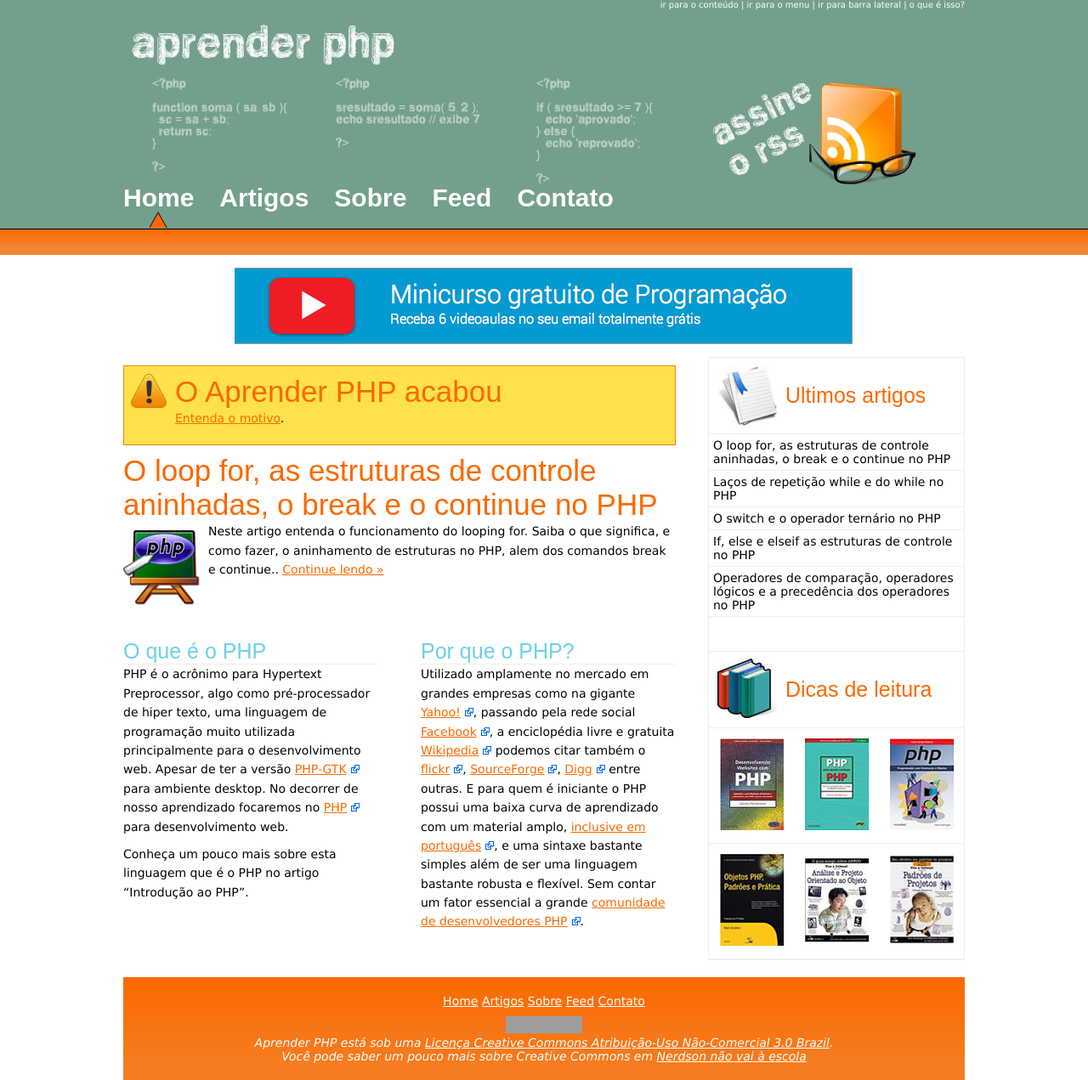
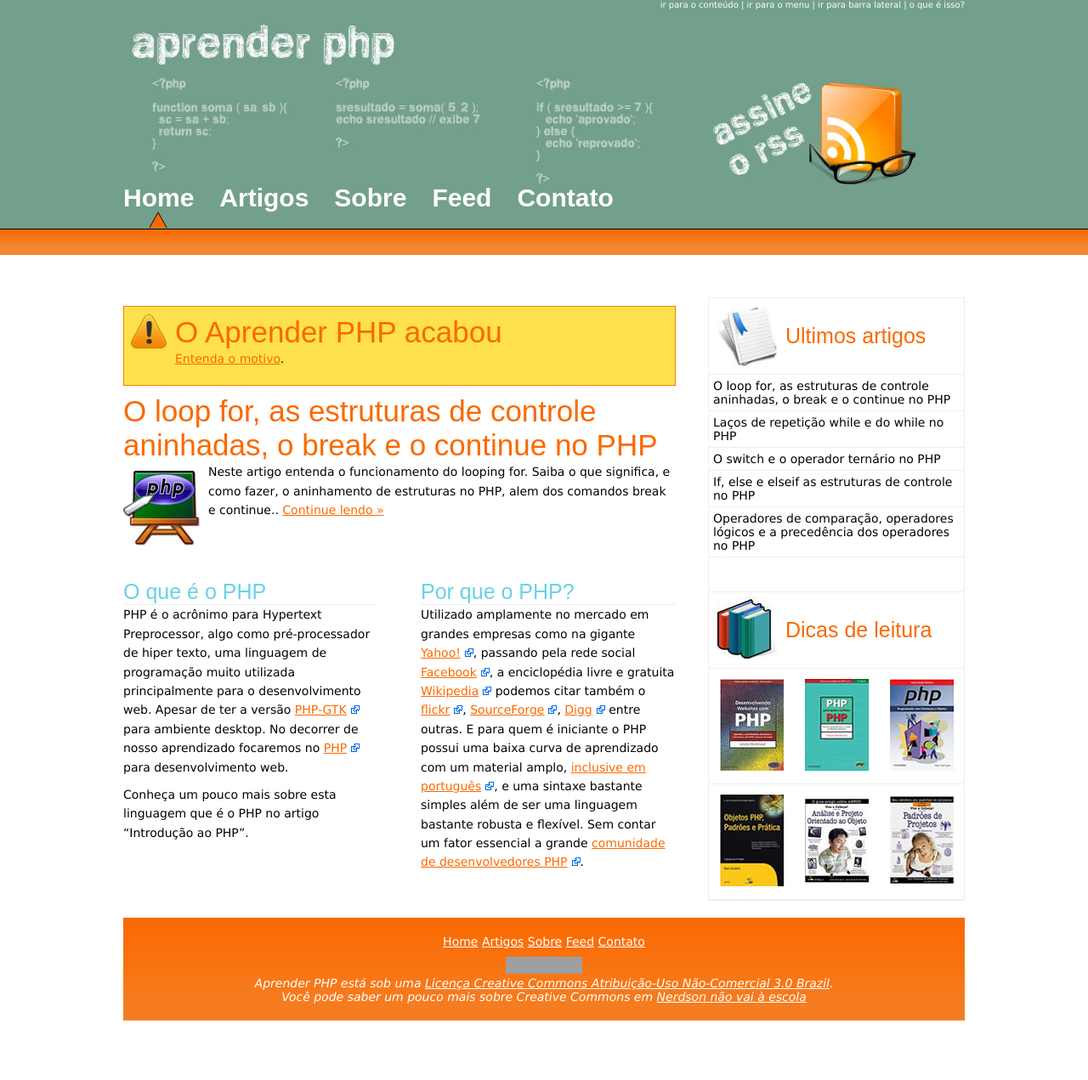
Before and after one commit to maurogeorge/aprenderphp, a Jekyll site: the page built from index.html, in a window 1280 px wide. Shown: the whole page at 85% size. Built offline with Jekyll 4.4.1, drawn with Linux system fonts in a browser that asks for light colours; Markdown is read by kramdown in place of the engine named in the settings; after the commit the page ends 1201 px from its top, so only the background shows below that; grey boxes are pictures that could not be loaded.

Commit message:
Revert "Add Banner curso programacao :watermelon: :moon: :no_bell:"
This reverts commit 70c04f2ea4f658c7043b657bc67814f1ad5ae47d.

```diff
--- a/_layouts/default.html
+++ b/_layouts/default.html
@@ -49,11 +49,6 @@
             </ul>
     </nav>
     </header>
-    <div id="fullbaner">
-      <a href="http://www.cursoprogramacao.com/?af=15577&utm_source=aprenderphp.com&utm_medium=banner">
-        <img src="/img/banner-curso.png" width="728" height="90" alt="Banner Curso">
-      </a>
-    </div>
     <section id="principal">
       <noscript>
         <p class="observacao">Atualmente você esta navegando com o seu JavaScript  desabilitado, isso não lhe impedira de navegar pelo site, no entanto, ativando o JavaScript lhe proporcionará uma melhor experiência.</p>
--- a/css/estilos.css
+++ b/css/estilos.css
@@ -641,18 +641,3 @@ Home
   float:right;
   width:300px;
 }
-
-/*
-+----------------------------------------------------------------+
-Ads
-+----------------------------------------------------------------+
-*/
-
-#fullbaner {
-  margin: -35px 0 15px;
-}
-
-#fullbaner img {
-  display: block;
-  margin:0 auto;
-}
```
Also changed, not shown: img/banner-curso.png (deleted).
